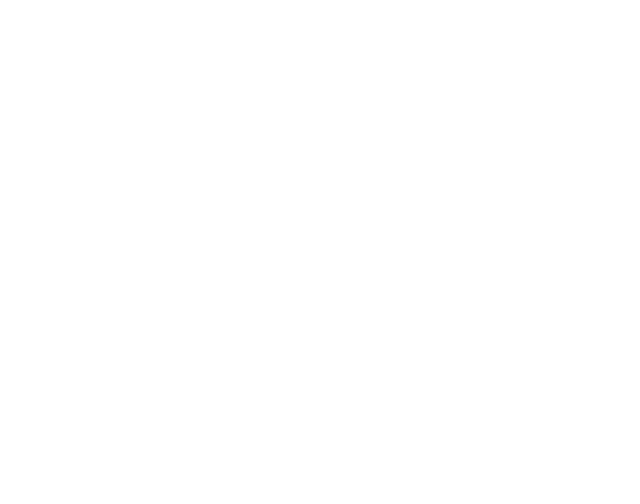
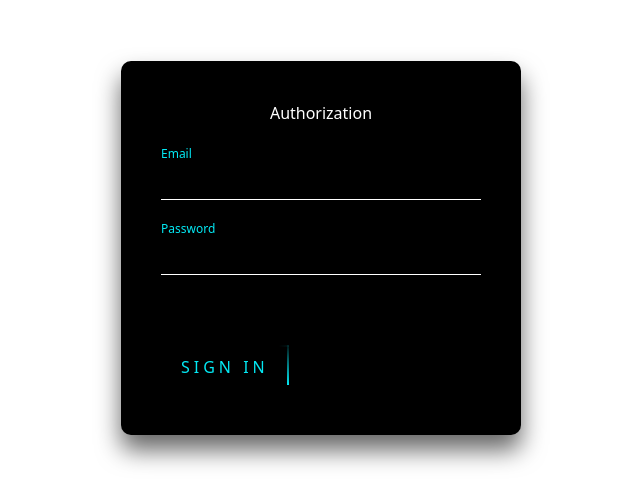
Before and after one commit to daurenabasov/hackaton-codify, a React (Vite) app: page /sign-in in a window 1280 px wide. Before the commit this address had no page. Shown: the part 152-656 px from the top of the page, without its empty margins (319-959 px from the left). Built offline with nearby package versions, Linux system fonts and the light colour scheme.

Commit message:
added auth components

```diff
--- a/package.json
+++ b/package.json
@@ -9,6 +9,9 @@
     "preview": "vite preview"
   },
   "dependencies": {
+    "@emotion/react": "^11.11.1",
+    "@emotion/styled": "^11.11.0",
+    "@mui/material": "^5.13.5",
     "@reduxjs/toolkit": "^1.9.5",
     "react": "^18.2.0",
     "react-dom": "^18.2.0",
--- a/src/app/routes/app.routes.jsx
+++ b/src/app/routes/app.routes.jsx
@@ -1,17 +1,26 @@
-import React from 'react';
-import { useRoutes } from 'react-router-dom';
-import HomePage from '../../pages/Home/HomePage';
+import React from "react";
+import { useRoutes } from "react-router-dom";
+import HomePage from "../../pages/Home/HomePage";
+import SignUp from "../../pages/auth/SIgnUp";
+import SignIn from "../../pages/auth/SignIn";
 
 const AppRoutes = () => {
+  const routes = useRoutes([
+    {
+      path: "/",
+      element: <HomePage />,
+    },
+    {
+      path: "/sign-up",
+      element: <SignUp />,
+    },
+    {
+      path: "/sign-in",
+      element: <SignIn />,
+    },
+  ]);
 
-    const routes = useRoutes([
-        {
-            path: "/",
-            element: <HomePage />
-        }
-    ])
-
-    return routes
+  return routes;
 };
 
 export default AppRoutes;
--- /dev/null
+++ b/src/components/UI/Input.jsx
@@ -0,0 +1,36 @@
+import { InputBase, styled } from "@mui/material";
+import { forwardRef } from "react";
+
+const Input = forwardRef(({ value, onChange, error, ...props }, ref) => {
+  return (
+    <InputStyled
+      {...props}
+      value={value}
+      onChange={onChange}
+      error={Boolean(error)}
+      classes={{ root: "input", focused: "focused", error: "error" }}
+      ref={ref}
+    />
+  );
+});
+
+Input.displayName = Input;
+
+export default Input;
+
+const InputStyled = styled(InputBase)(({ theme, backcolor }) => ({
+  "&.input": {
+    border: `0.1px solid blue`,
+    background: backcolor || `white`,
+    borderRadius: "5px",
+    padding: "0 10px",
+  },
+  "&.input.focused": {
+    border: `0.1px solid green`,
+    background: `white`,
+    color: `black`,
+  },
+  "&.input.error": {
+    border: `1px solid red`,
+  },
+}));
--- /dev/null
+++ b/src/pages/auth/SIgnUp.jsx
@@ -0,0 +1,28 @@
+import "./SignUp.css";
+
+const SignUp = () => {
+  return (
+    <div class="login-box">
+      <h2>Registration</h2>
+      <form>
+        <div class="user-box">
+          <input type="text" name="" required="" />
+          <label>Username</label>
+        </div>
+        <div class="user-box">
+          <input type="password" name="" required="" />
+          <label>Password</label>
+        </div>
+        <a href="#">
+          <span></span>
+          <span></span>
+          <span></span>
+          <span></span>
+          SIGN UP
+        </a>
+      </form>
+    </div>
+  );
+};
+
+export default SignUp;
--- /dev/null
+++ b/src/pages/auth/SignIn.css
@@ -0,0 +1,159 @@
+.login-box {
+  position: absolute;
+  top: 50%;
+  left: 50%;
+  width: 400px;
+  padding: 40px;
+  transform: translate(-50%, -50%);
+  background: rgb(0, 0, 0);
+  box-sizing: border-box;
+  box-shadow: 0 15px 25px rgba(0, 0, 0, 0.6);
+  border-radius: 10px;
+}
+
+.login-box h2 {
+  margin: 0 0 30px;
+  padding: 0;
+  color: #fff;
+  text-align: center;
+}
+
+.login-box .user-box {
+  position: relative;
+}
+
+.login-box .user-box input {
+  width: 100%;
+  padding: 10px 0;
+  font-size: 16px;
+  color: #fff;
+  margin-bottom: 30px;
+  border: none;
+  border-bottom: 1px solid #fff;
+  outline: none;
+  background: transparent;
+}
+.login-box .user-box label {
+  position: absolute;
+  top: 0;
+  left: 0;
+  padding: 10px 0;
+  font-size: 16px;
+  color: #fff;
+  pointer-events: none;
+  transition: 0.5s;
+}
+
+.login-box .user-box input:focus ~ label,
+.login-box .user-box input:valid ~ label {
+  top: -20px;
+  left: 0;
+  color: #03e9f4;
+  font-size: 12px;
+}
+
+.login-box form a {
+  position: relative;
+  display: inline-block;
+  padding: 10px 20px;
+  color: #03e9f4;
+  font-size: 16px;
+  text-decoration: none;
+  text-transform: uppercase;
+  overflow: hidden;
+  transition: 0.5s;
+  margin-top: 40px;
+  letter-spacing: 4px;
+}
+
+.login-box a:hover {
+  background: #03e9f4;
+  color: #fff;
+  border-radius: 5px;
+  box-shadow: 0 0 5px #03e9f4, 0 0 25px #03e9f4, 0 0 50px #03e9f4,
+    0 0 100px #03e9f4;
+}
+
+.login-box a span {
+  position: absolute;
+  display: block;
+}
+
+.login-box a span:nth-child(1) {
+  top: 0;
+  left: -100%;
+  width: 100%;
+  height: 2px;
+  background: linear-gradient(90deg, transparent, #03e9f4);
+  animation: btn-anim1 1s linear infinite;
+}
+
+@keyframes btn-anim1 {
+  0% {
+    left: -100%;
+  }
+  50%,
+  100% {
+    left: 100%;
+  }
+}
+
+.login-box a span:nth-child(2) {
+  top: -100%;
+  right: 0;
+  width: 2px;
+  height: 100%;
+  background: linear-gradient(180deg, transparent, #03e9f4);
+  animation: btn-anim2 1s linear infinite;
+  animation-delay: 0.25s;
+}
+
+@keyframes btn-anim2 {
+  0% {
+    top: -100%;
+  }
+  50%,
+  100% {
+    top: 100%;
+  }
+}
+
+.login-box a span:nth-child(3) {
+  bottom: 0;
+  right: -100%;
+  width: 100%;
+  height: 2px;
+  background: linear-gradient(270deg, transparent, #03e9f4);
+  animation: btn-anim3 1s linear infinite;
+  animation-delay: 0.5s;
+}
+
+@keyframes btn-anim3 {
+  0% {
+    right: -100%;
+  }
+  50%,
+  100% {
+    right: 100%;
+  }
+}
+
+.login-box a span:nth-child(4) {
+  bottom: -100%;
+  left: 0;
+  width: 2px;
+  height: 100%;
+  background: linear-gradient(360deg, transparent, #03e9f4);
+  animation: btn-anim4 1s linear infinite;
+  animation-delay: 0.75s;
+}
+
+@keyframes btn-anim4 {
+  0% {
+    bottom: -100%;
+  }
+  50%,
+  100% {
+    bottom: 100%;
+  }
+}
--- /dev/null
+++ b/src/pages/auth/SignIn.jsx
@@ -0,0 +1,28 @@
+import "./SignIn.css";
+
+const SignIn = () => {
+  return (
+    <div class="login-box">
+      <h2>Authorization</h2>
+      <form>
+        <div class="user-box">
+          <input type="email" name="" required="" />
+          <label>Email</label>
+        </div>
+        <div class="user-box">
+          <input type="password" name="" required="" />
+          <label>Password</label>
+        </div>
+        <a href="#">
+          <span></span>
+          <span></span>
+          <span></span>
+          <span></span>
+          SIGN IN
+        </a>
+      </form>
+    </div>
+  );
+};
+
+export default SignIn;
--- /dev/null
+++ b/src/pages/auth/SignUp.css
@@ -0,0 +1,159 @@
+.login-box {
+  position: absolute;
+  top: 50%;
+  left: 50%;
+  width: 400px;
+  padding: 40px;
+  transform: translate(-50%, -50%);
+  background: rgb(0, 0, 0);
+  box-sizing: border-box;
+  box-shadow: 0 15px 25px rgba(0, 0, 0, 0.6);
+  border-radius: 10px;
+}
+
+.login-box h2 {
+  margin: 0 0 30px;
+  padding: 0;
+  color: #fff;
+  text-align: center;
+}
+
+.login-box .user-box {
+  position: relative;
+}
+
+.login-box .user-box input {
+  width: 100%;
+  padding: 10px 0;
+  font-size: 16px;
+  color: #fff;
+  margin-bottom: 30px;
+  border: none;
+  border-bottom: 1px solid #fff;
+  outline: none;
+  background: transparent;
+}
+.login-box .user-box label {
+  position: absolute;
+  top: 0;
+  left: 0;
+  padding: 10px 0;
+  font-size: 16px;
+  color: #fff;
+  pointer-events: none;
+  transition: 0.5s;
+}
+
+.login-box .user-box input:focus ~ label,
+.login-box .user-box input:valid ~ label {
+  top: -20px;
+  left: 0;
+  color: #03e9f4;
+  font-size: 12px;
+}
+
+.login-box form a {
+  position: relative;
+  display: inline-block;
+  padding: 10px 20px;
+  color: #03e9f4;
+  font-size: 16px;
+  text-decoration: none;
+  text-transform: uppercase;
+  overflow: hidden;
+  transition: 0.5s;
+  margin-top: 40px;
+  letter-spacing: 4px;
+}
+
+.login-box a:hover {
+  background: #03e9f4;
+  color: #fff;
+  border-radius: 5px;
+  box-shadow: 0 0 5px #03e9f4, 0 0 25px #03e9f4, 0 0 50px #03e9f4,
+    0 0 100px #03e9f4;
+}
+
+.login-box a span {
+  position: absolute;
+  display: block;
+}
+
+.login-box a span:nth-child(1) {
+  top: 0;
+  left: -100%;
+  width: 100%;
+  height: 2px;
+  background: linear-gradient(90deg, transparent, #03e9f4);
+  animation: btn-anim1 1s linear infinite;
+}
+
+@keyframes btn-anim1 {
+  0% {
+    left: -100%;
+  }
+  50%,
+  100% {
+    left: 100%;
+  }
+}
+
+.login-box a span:nth-child(2) {
+  top: -100%;
+  right: 0;
+  width: 2px;
+  height: 100%;
+  background: linear-gradient(180deg, transparent, #03e9f4);
+  animation: btn-anim2 1s linear infinite;
+  animation-delay: 0.25s;
+}
+
+@keyframes btn-anim2 {
+  0% {
+    top: -100%;
+  }
+  50%,
+  100% {
+    top: 100%;
+  }
+}
+
+.login-box a span:nth-child(3) {
+  bottom: 0;
+  right: -100%;
+  width: 100%;
+  height: 2px;
+  background: linear-gradient(270deg, transparent, #03e9f4);
+  animation: btn-anim3 1s linear infinite;
+  animation-delay: 0.5s;
+}
+
+@keyframes btn-anim3 {
+  0% {
+    right: -100%;
+  }
+  50%,
+  100% {
+    right: 100%;
+  }
+}
+
+.login-box a span:nth-child(4) {
+  bottom: -100%;
+  left: 0;
+  width: 2px;
+  height: 100%;
+  background: linear-gradient(360deg, transparent, #03e9f4);
+  animation: btn-anim4 1s linear infinite;
+  animation-delay: 0.75s;
+}
+
+@keyframes btn-anim4 {
+  0% {
+    bottom: -100%;
+  }
+  50%,
+  100% {
+    bottom: 100%;
+  }
+}
```
Also changed, not shown: 1 other file (tests, documents, lock files or other folders).
